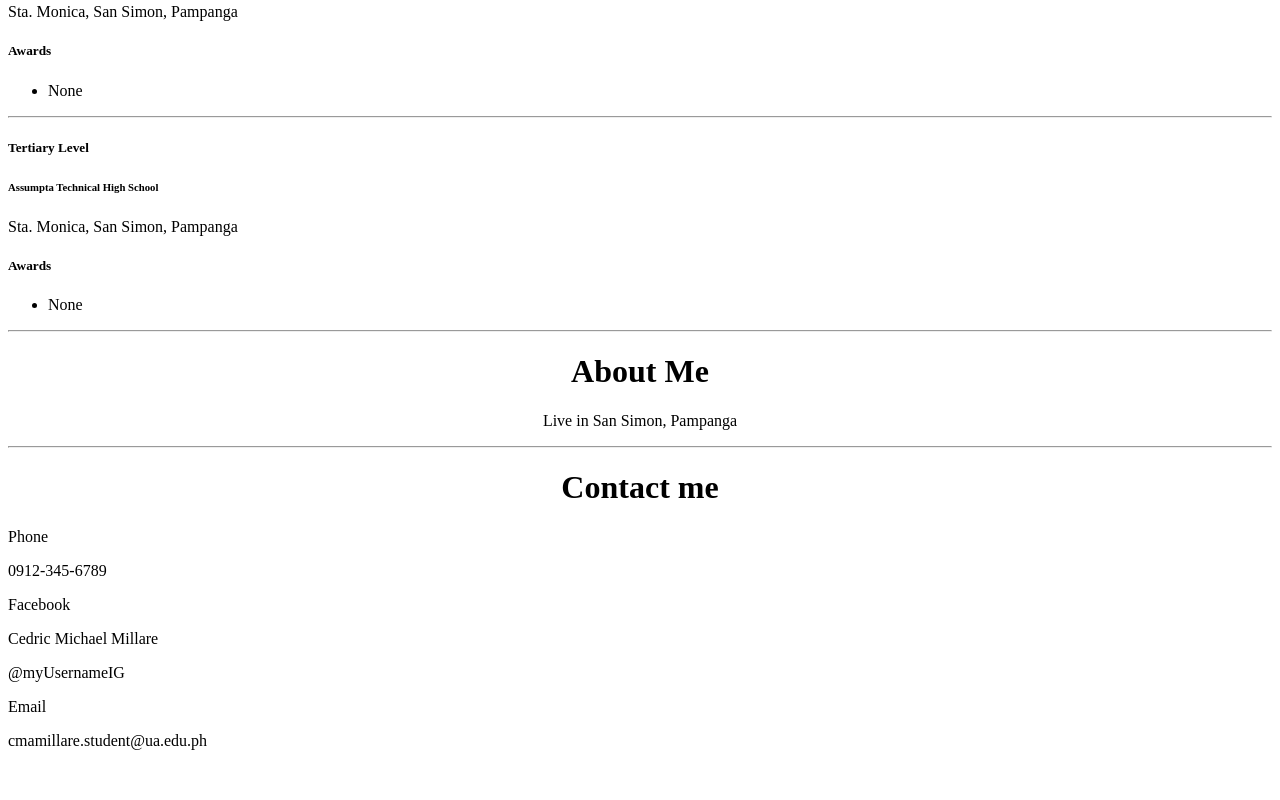
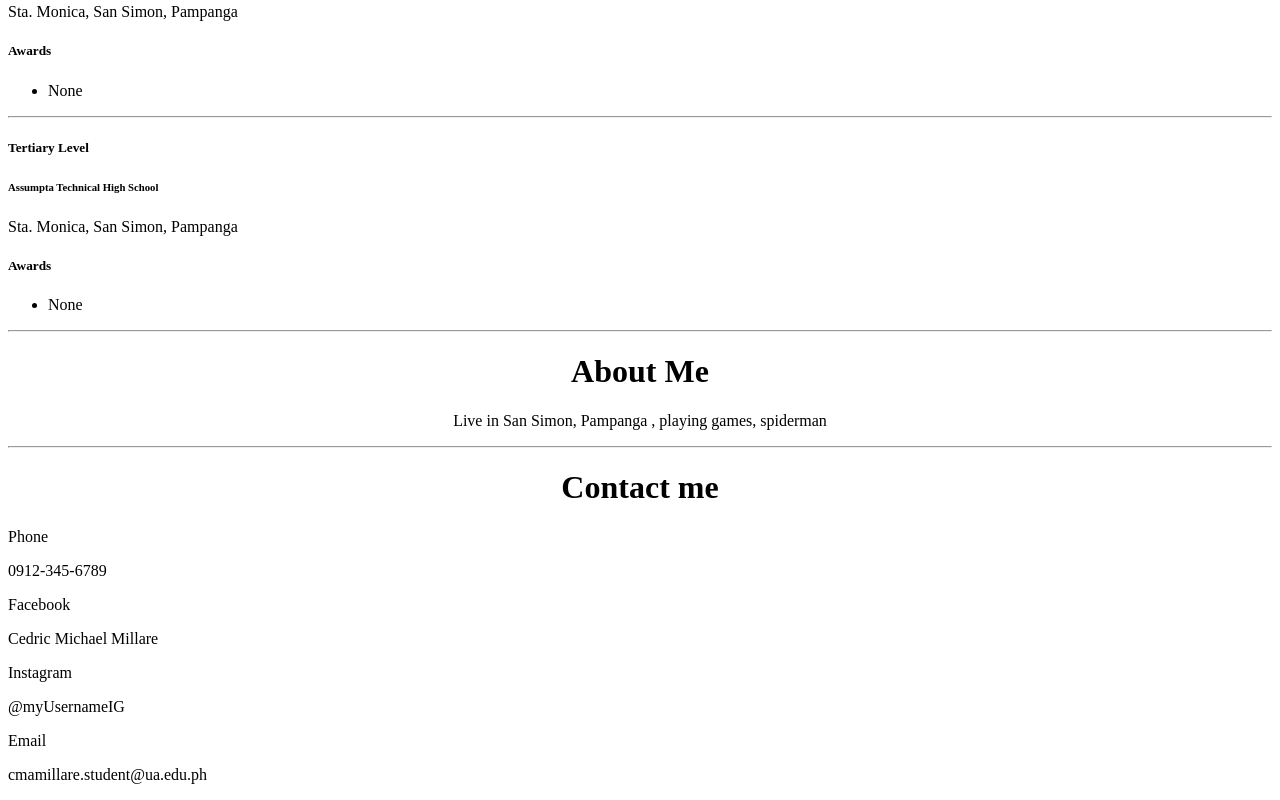
Before and after one commit to CedricMillare/MILLARE-SD2, a plain HTML site: page session2/activity.html in a window 1280 px wide. Shown: the part 780-1580 px from the top of the page. Before the commit the page ends 1546 px from the top, so only its background shows below. Drawn offline with Linux system fonts and the light colour scheme.

Commit message:
Added more info

```diff
--- a/session2/activity.html
+++ b/session2/activity.html
@@ -36,13 +36,14 @@
     </ul>
     <hr>
     <center><h1>About Me</h1></center>
-    <center><p>Live in San Simon, Pampanga</p></center>
+    <center><p>Live in San Simon, Pampanga , playing games, spiderman</p></center>
     <hr>
     <center><h1>Contact me</h1></center>
     <p>Phone</p>
     <p>0912-345-6789</p>
     <p>Facebook</p>
     <p>Cedric Michael Millare</p>
+    <p>Instagram</p>
     <p>@myUsernameIG</p>
     <p>Email</p>
     <p>cmamillare.student@ua.edu.ph</p>
```
